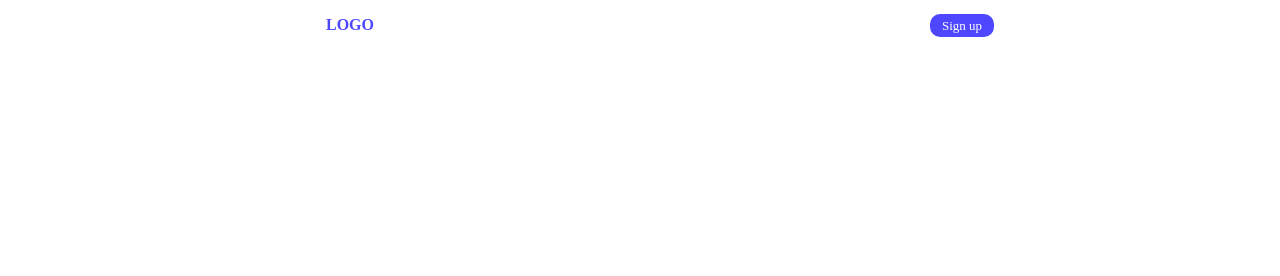
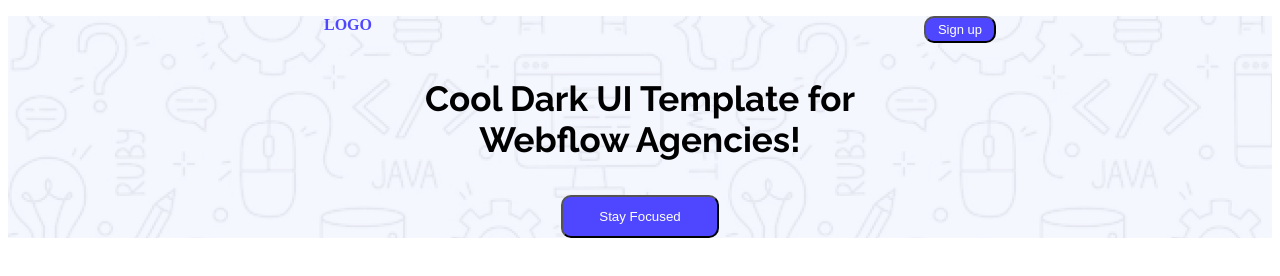
Before and after one commit to AlaminRifat123/my-first-assignment, a plain HTML site: page index.html in a window 1280 px wide. Drawn offline with Linux system fonts and the light colour scheme.

Commit message:
added header image

```diff
--- a/index.html
+++ b/index.html
@@ -5,17 +5,24 @@
     <meta name="viewport" content="width=device-width, initial-scale=1.0">
     <title>Landing launchpad</title>
     <link rel="stylesheet" href="styles/style.css">
+    <link rel="preconnect" href="https://fonts.googleapis.com">
+    <link rel="preconnect" href="https://fonts.gstatic.com" crossorigin>
+    <link href="https://fonts.googleapis.com/css2?family=Raleway:ital,wght@0,100..900;1,100..900&display=swap" rel="stylesheet">
 </head>
 <body>
      <header>
         <nav>
-            <section class="Navbar-Section">
                    <ul>
                     <li class="text-color">LOGO</li>
-                    <li><span class="bg-color text">Sign up</span></li>
+                    <li><button class="bg-color text">Sign up</button></li>
                    </ul>
-            </section>
         </nav>
+        <div>
+            <p class="banner-heading">Cool Dark UI Template for<br> Webflow Agencies!</p>
+        </div>
+        <div>
+            <button>Stay Focused</button>
+        </div>
 
      </header>
 
--- a/styles/style.css
+++ b/styles/style.css
@@ -1,3 +1,10 @@
+header{
+    background-image: url('../images/Assets/Hero-bg.png');
+    max-width: 1440px;
+    max-height: 698px;
+
+}
+
 ul li{
     list-style: none;
 }
@@ -5,7 +12,7 @@ ul li{
     color:rgba(78, 71, 255, 1);
     font-weight: bold;
 }
-.bg-color{
+ .bg-color{
     background-color: rgba(78, 71, 255, 1);
     color:white;
     font-size: small;
@@ -14,8 +21,27 @@ ul li{
     border-radius: 10px;
 }
 
-
 ul{
     display:flex;
     justify-content: space-around;
 }
+
+.banner-heading{
+
+  font-family: "Raleway", sans-serif;
+  font-optical-sizing: auto;
+  font-weight:bold;
+  font-style: normal;
+  text-align: center;
+  font-size: 35px;
+}
+
+button{
+
+    background-color: rgba(78, 71, 255, 1);
+    color:rgba(255, 255, 255, 1);
+    border-radius: 10px;
+    padding: 12px 36px;
+    display: block;
+    margin:0 auto;
+}
```
Also changed, not shown: images/Assets/Hero-bg.png (added), images/Assets/avatar.png (added), images/Assets/icon-star.png (added), images/Assets/wc-big.png (added), images/Assets/wc-mini.png (added).
